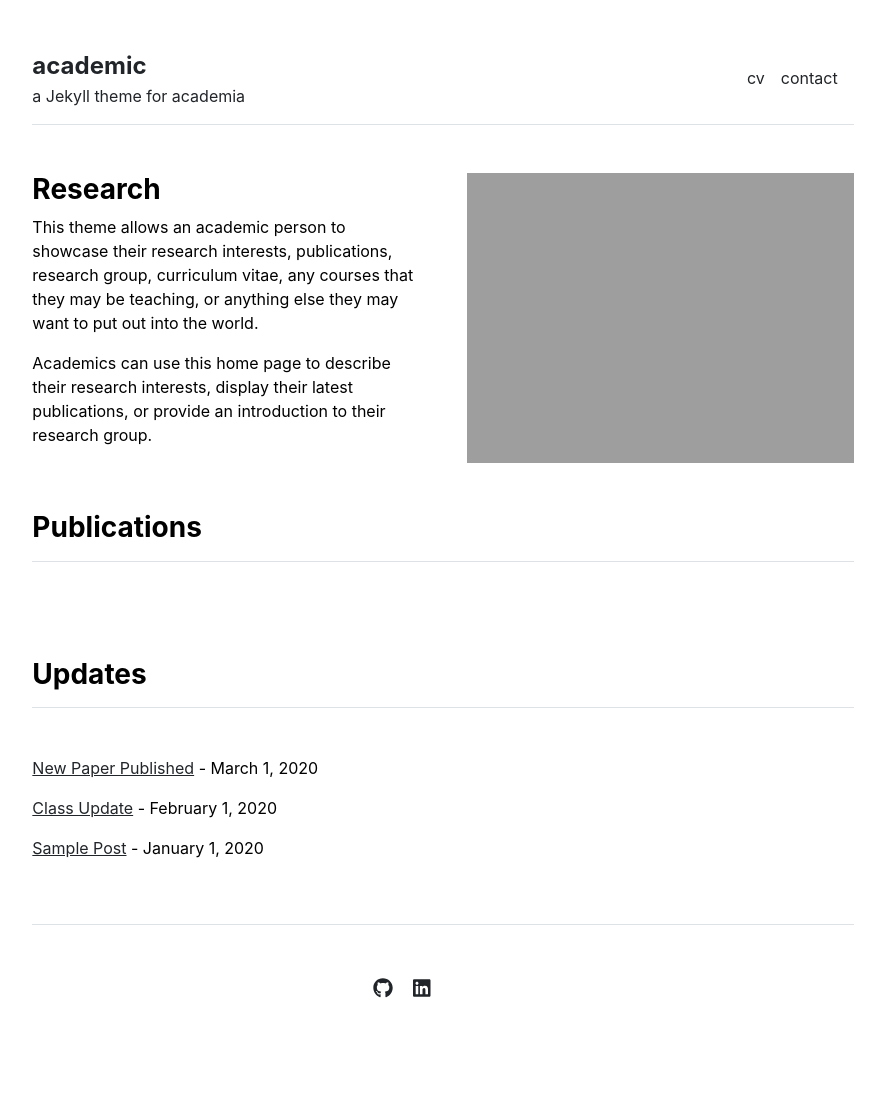
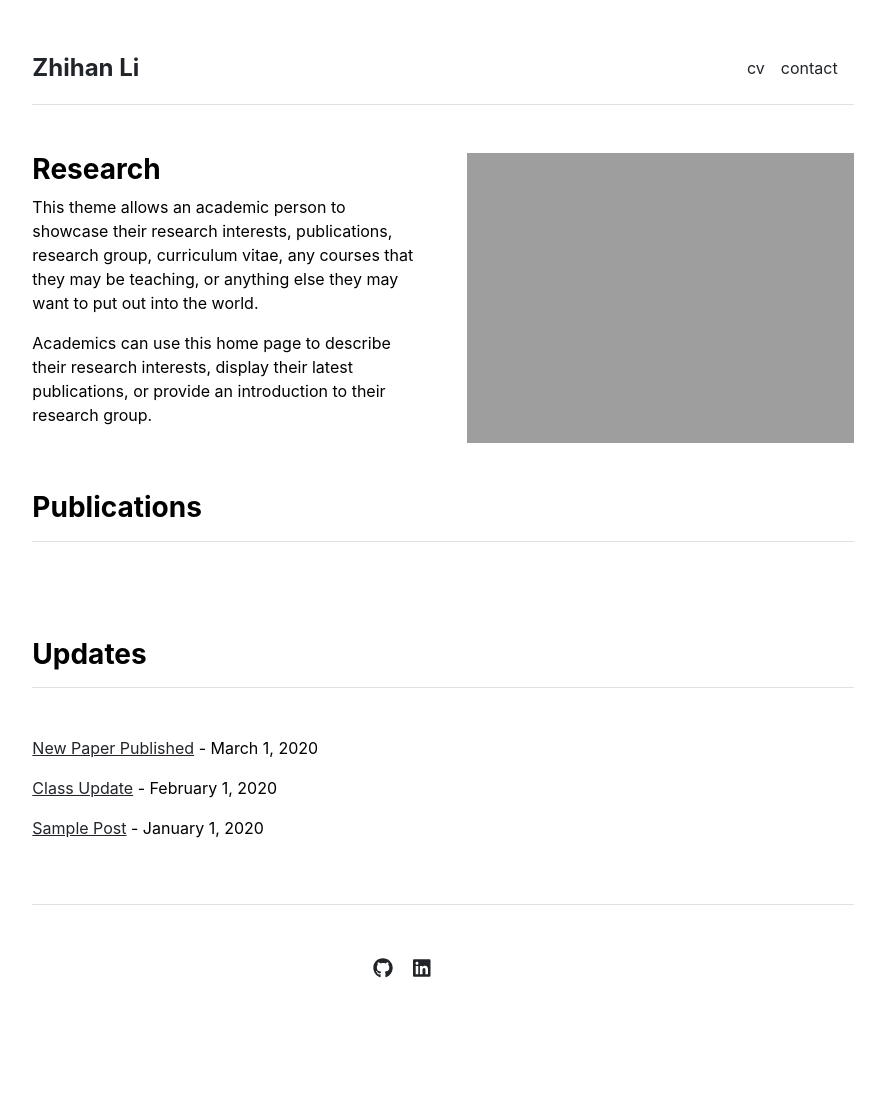
Before and after one commit to leoliiiiii/leoliiiiii.github.io, a Jekyll site: the page built from index.md, in a window 1280 px wide. Shown: the whole page, without its empty margins (197-1082 px from the left). Built offline with Jekyll 4.4.1, drawn with Linux system fonts in a browser that asks for light colours.

Commit message:
Update _config.yml

```diff
--- a/_config.yml
+++ b/_config.yml
@@ -1,4 +1,4 @@
 url: "" # the base hostname & protocol for your site, e.g. http://example.com
 baseurl: "" # the subpath of your site, e.g. /blog
-title: "academic" # the name of your site, e.g. ACME Corp.
-description: "a Jekyll theme for academia"
+title: "Zhihan Li" # the name of your site, e.g. ACME Corp.
+# description: "a Jekyll theme for academia"
```
